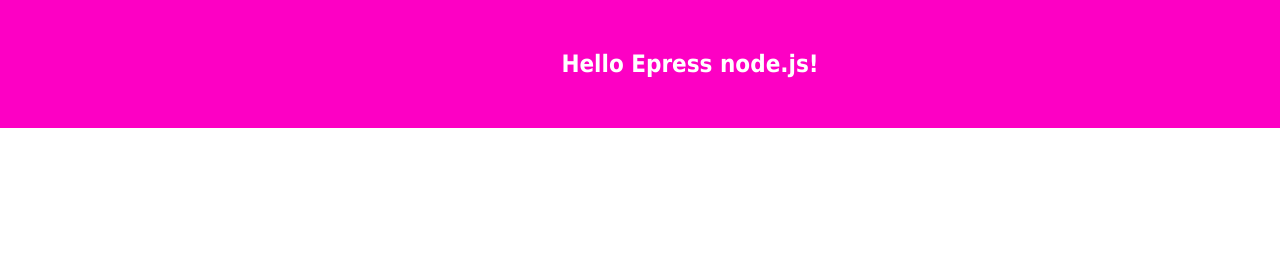
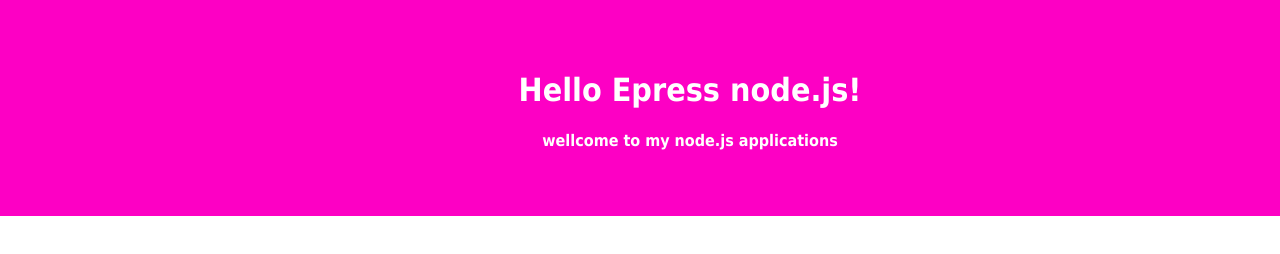
Before and after one commit to PrimaSkyshi/web-server, a website: page public/index.html in a window 1280 px wide. Shown: the top 254 px of the page. Drawn offline with Linux system fonts and the light colour scheme.

Commit message:
update index.html

```diff
--- a/public/index.html
+++ b/public/index.html
@@ -15,14 +15,14 @@ div{
 	color: #fff;
 	font-family: 'Tahoma';
 	font-weight: bold;
-	font-size: 24px;
 	width: 100%;
 }
 </style>
 </head>
 <body>
 <div>
-	Hello Epress node.js!
+	<h1>Hello Epress node.js!</h1>
+	<p>wellcome to my node.js applications</p>
 </div>
 </body>
 </html>
```
